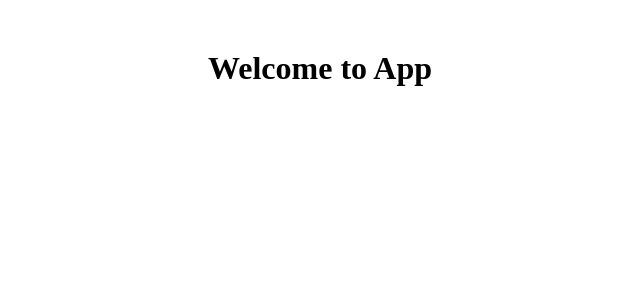
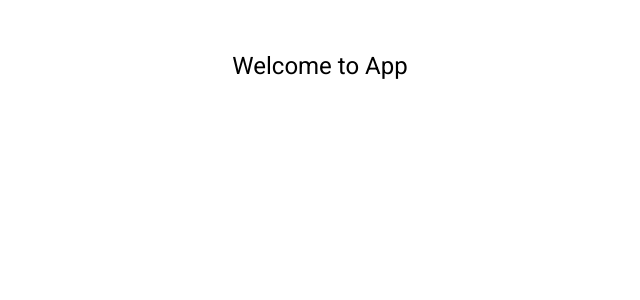
Before and after one commit to manthanank/fitness-tracker-angular-firebase-app, an Angular app: page / in a window 1280 px wide. Shown: the top 300 px of the page, without its empty margins (320-960 px from the left). Built offline with nearby package versions, Linux system fonts and the light colour scheme.

Commit message:
added material

```diff
--- a/angular.json
+++ b/angular.json
@@ -30,6 +30,7 @@
               "src/assets"
             ],
             "styles": [
+              "@angular/material/prebuilt-themes/indigo-pink.css",
               "src/styles.scss"
             ],
             "scripts": []
@@ -93,6 +94,7 @@
               "src/assets"
             ],
             "styles": [
+              "@angular/material/prebuilt-themes/indigo-pink.css",
               "src/styles.scss"
             ],
             "scripts": []
--- a/package.json
+++ b/package.json
@@ -11,11 +11,13 @@
   "private": true,
   "dependencies": {
     "@angular/animations": "^15.0.0",
+    "@angular/cdk": "~15.1.4",
     "@angular/common": "^15.0.0",
     "@angular/compiler": "^15.0.0",
     "@angular/core": "^15.0.0",
     "@angular/fire": "^7.5.0",
     "@angular/forms": "^15.0.0",
+    "@angular/material": "~15.1.4",
     "@angular/platform-browser": "^15.0.0",
     "@angular/platform-browser-dynamic": "^15.0.0",
     "@angular/router": "^15.0.0",
--- a/src/app/app.module.ts
+++ b/src/app/app.module.ts
@@ -3,6 +3,7 @@
 
 import { AppRoutingModule } from './app-routing.module';
 import { AppComponent } from './app.component';
+import { BrowserAnimationsModule } from '@angular/platform-browser/animations';
 
 @NgModule({
   declarations: [
@@ -10,7 +11,8 @@
   ],
   imports: [
     BrowserModule,
-    AppRoutingModule
+    AppRoutingModule,
+    BrowserAnimationsModule
   ],
   providers: [],
   bootstrap: [AppComponent]
--- a/src/index.html
+++ b/src/index.html
@@ -6,8 +6,11 @@
   <base href="/">
   <meta name="viewport" content="width=device-width, initial-scale=1">
   <link rel="icon" type="image/x-icon" href="favicon.ico">
+  <link rel="preconnect" href="https://fonts.gstatic.com">
+  <link href="https://fonts.googleapis.com/css2?family=Roboto:wght@300;400;500&display=swap" rel="stylesheet">
+  <link href="https://fonts.googleapis.com/icon?family=Material+Icons" rel="stylesheet">
 </head>
-<body>
+<body class="mat-typography">
   <app-root></app-root>
 </body>
 </html>
--- a/src/styles.scss
+++ b/src/styles.scss
@@ -1 +1,4 @@
 /* You can add global styles to this file, and also import other style files */
+
+html, body { height: 100%; }
+body { margin: 0; font-family: Roboto, "Helvetica Neue", sans-serif; }
```
Also changed, not shown: 1 other file (tests, documents, lock files or other folders).
